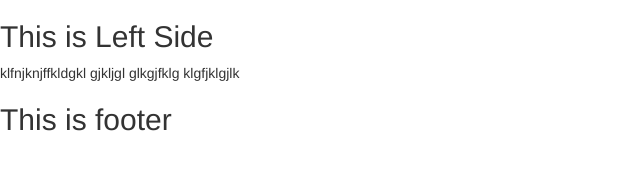
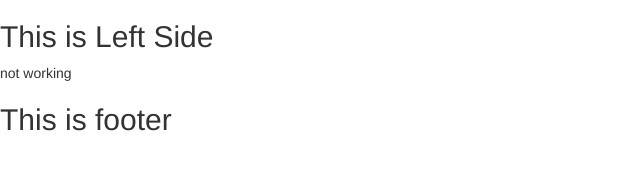
Before and after one commit to xaviullah/rock_star-1, a plain HTML site: page index.html in a window 1280 px wide. Shown: the whole page, without its empty margins (0-640 px from the left). Drawn offline with nearby package versions, Linux system fonts and the light colour scheme.

Commit message:
not working

```diff
--- a/index.html
+++ b/index.html
@@ -15,11 +15,7 @@
 				<h2>This is Left Side</h2>
 			</div>
 
-
-			klfnjknjffkldgkl
-			gjkljgl
-			glkgjfklg
-			klgfjklgjlk
+			not working
 
 				<footer>
 					<div class="footer_area">
```
